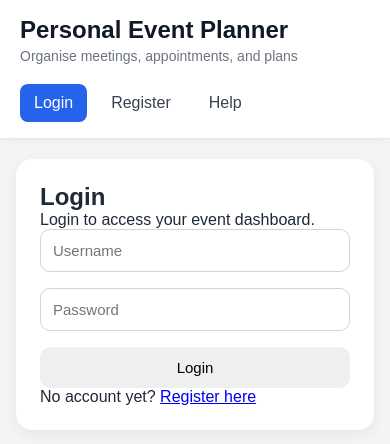
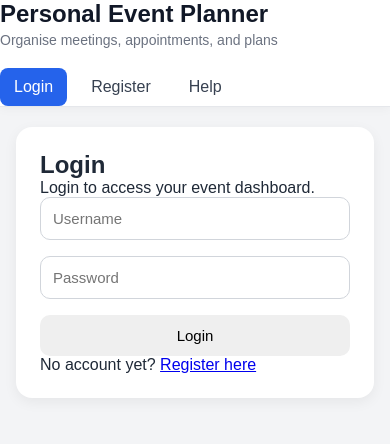
Before and after one commit to Ayo4800/personal-event-planner, a React (Vite) app: page / in a window 390 px wide. Shown: the top 444 px of the page. Built offline with nearby package versions, Linux system fonts and the light colour scheme.

Commit message:
Improved responsive design and styling for mobile and desktop

```diff
--- a/src/styles/index.css
+++ b/src/styles/index.css
@@ -28,14 +28,11 @@ body {
 }
 
 .header-inner {
-  max-width: 1100px;
-  margin: 0 auto;
-  padding: 16px 20px;
   display: flex;
   justify-content: space-between;
   align-items: center;
+  flex-wrap: wrap;
   gap: 20px;
-  flex-wrap: wrap;
 }
 
 .brand-area {
@@ -97,6 +94,12 @@ body {
   max-width: 1100px;
   margin: 0 auto;
   padding: 30px 20px;
+}
+
+@media (max-width: 768px) {
+  .main-content {
+    padding: 20px 16px;
+  }
 }
 
 /* Generic page card */
@@ -293,6 +296,11 @@ button {
   grid-template-columns: 1fr 1fr;
   gap: 12px;
 }
+@media (max-width: 768px) {
+  .event-edit-grid {
+    grid-template-columns: 1fr;
+  }
+}
 
 input,
 textarea {
@@ -336,23 +344,76 @@ form {
   font-size: 14px;
 }
 
-/* Responsive */
+/* Responsive design */
+@media (max-width: 768px) {
+  .header-inner {
+    flex-direction: column;
+    align-items: flex-start;
+  }
+
+  .nav-links {
+    width: 100%;
+    flex-wrap: wrap;
+  }
+
+  .dashboard-hero {
+  display: flex;
+  justify-content: space-between;
+  align-items: center;
+  gap: 20px;
+  flex-wrap: wrap;
+}
+
 @media (max-width: 768px) {
   .dashboard-hero {
     flex-direction: column;
     align-items: flex-start;
   }
+}
 
-  .event-edit-grid {
-    grid-template-columns: 1fr;
+  .dashboard-hero h2 {
+    font-size: 24px;
   }
 
-  .header-inner {
+  .dashboard-hero-buttons {
+    width: 100%;
+    flex-direction: column;
+  }
+
+  .dashboard-hero-buttons,
+  .card-actions,
+  .nav-links {
+    display: flex;
+    gap: 10px;
+    flex-wrap: wrap;
+  }
+
+  .section-header {
     flex-direction: column;
     align-items: flex-start;
   }
 
+  .event-edit-grid {
+    display: grid;
+    grid-template-columns: 1fr 1fr;
+    gap: 12px;
+  }
+
+  @media (max-width: 768px) {
+    .event-edit-grid {
+      grid-template-columns: 1fr;
+    }
+  }
+
   .main-content {
-    padding: 20px 16px;
+    max-width: 1100px;
+    margin: 0 auto;
+    padding: 30px 20px;
+  }
+
+  @media (max-width: 768px) {
+    .main-content {
+      padding: 20px 16px;
+    }
   }
 }
```
